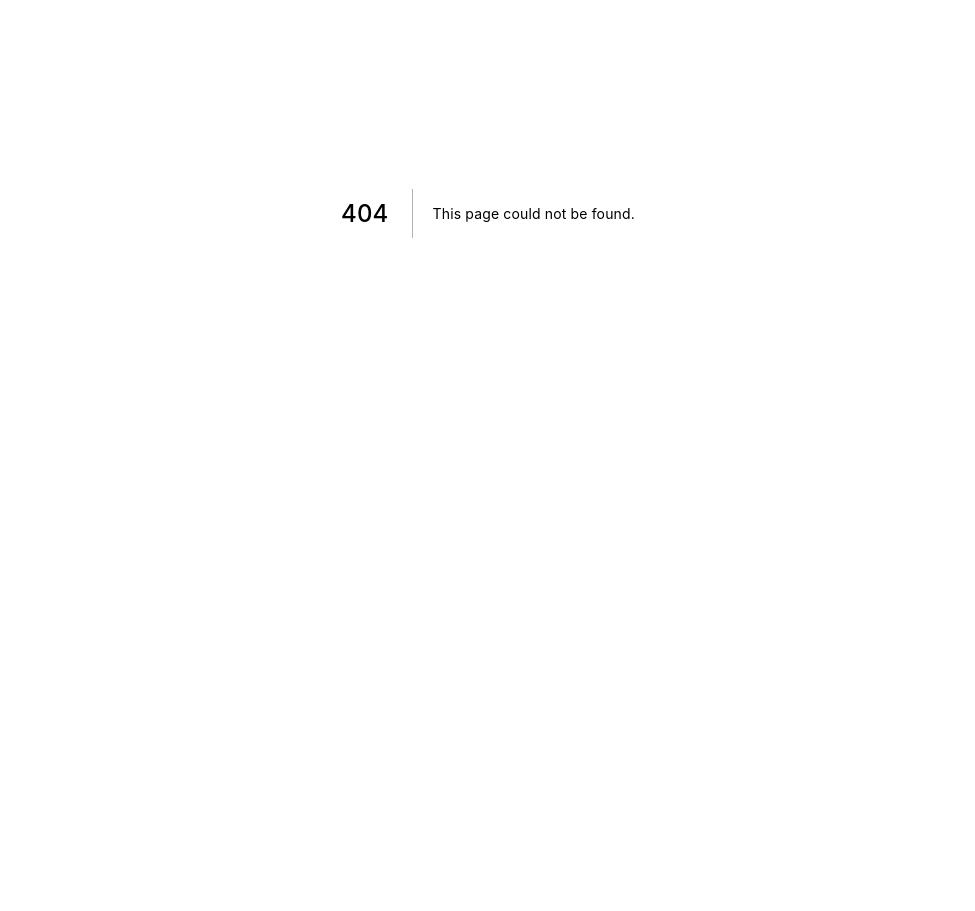
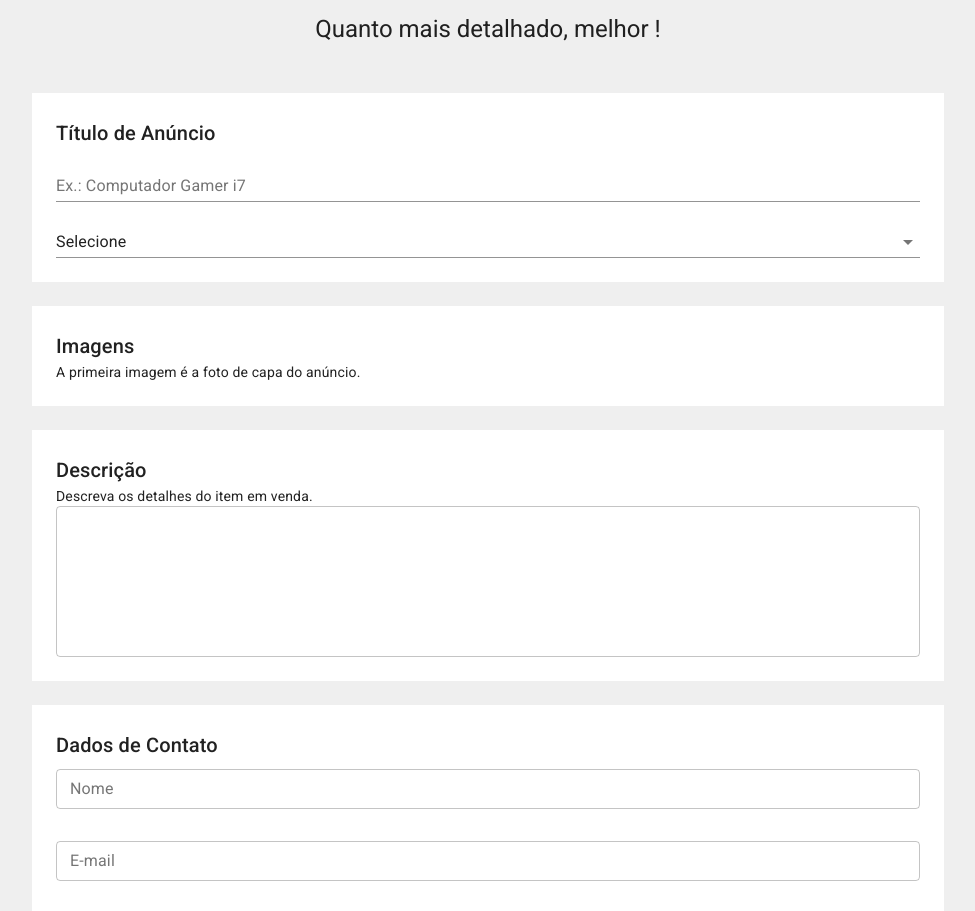
Before and after one commit to bzenky/anunx, a Next.js app: page /user/publish in a window 1280 px wide. Before the commit this address had no page. Shown: the part 187-1098 px from the top of the page, without its empty margins (152-1127 px from the left). Before the commit the page ends 800 px from the top, so only its background shows below. Built offline with nearby package versions, Linux system fonts and the light colour scheme.

Commit message:
adicionando pagina de publicar anuncio

```diff
--- /dev/null
+++ b/pages/user/publish.js
@@ -0,0 +1,135 @@
+import { Box, Button, Container, Select, TextField, Typography } from '@material-ui/core'
+import { makeStyles } from '@material-ui/styles'
+
+import DefaultTemplate from '../../src/templates/Default'
+
+const useStyles = makeStyles((theme) => ({
+  container: {
+    padding: theme.spacing(8, 0, 6),
+  },
+  box: {
+    backgroundColor: theme.palette.background.white,
+    padding: theme.spacing(3),
+  },
+  boxContainer: {
+    marginBottom: theme.spacing(3)
+  },
+  textField: {
+    margin: theme.spacing(1, 0, 3),
+  },
+}))
+
+const Publish = () => {
+  const classes = useStyles()
+
+  return (
+      <DefaultTemplate>
+        <Container maxWidth="sm" className={classes.container}>
+          <Typography component="h1" variant="h2" align="center" color="textPrimary">
+            Publicar Anúncio
+          </Typography>
+          <Typography component="h5" variant="h5" align="center" color="textPrimary">
+            Quanto mais detalhado, melhor !
+          </Typography>
+        </Container>
+
+        <Container maxWidth="md" className={classes.boxContainer}>
+          <Box className={classes.box}>
+            <Typography component="h6" variant="h6" align="left" color="textPrimary">
+              Título de Anúncio
+            </Typography>
+            <TextField
+              label="Ex.: Computador Gamer i7"
+              size="small"
+              fullWidth
+              className={classes.textField}
+            >
+            </TextField>
+
+            <Select
+              native
+              value=""
+              fullWidth
+              onChange={() => {}}
+              inputProps={{
+                name: 'age',
+              }}
+            >
+             <option value="">Selecione</option>
+             <option value={1}>Placa de Vídeo</option>
+             <option value={2}>Teclado Mecânico</option>
+             <option value={3}>X-Tudo</option>
+            </Select>
+          </Box>
+        </Container>
+
+        <Container maxWidth="md" className={classes.boxContainer}>
+          <Box className={classes.box}>
+            <Typography component="h6" variant="h6" align="left" color="textPrimary">
+              Imagens
+            </Typography>
+            <Typography component="div" variant="body2" align="left" color="textPrimary">
+              A primeira imagem é a foto de capa do anúncio.
+            </Typography>
+          </Box>
+        </Container>
+
+        <Container maxWidth="md" className={classes.boxContainer}>
+          <Box className={classes.box}>
+            <Typography component="h6" variant="h6" align="left" color="textPrimary">
+              Descrição
+            </Typography>
+            <Typography component="div" variant="body2" align="left" color="textPrimary">
+              Descreva os detalhes do item em venda.
+            </Typography>
+            <TextField
+              multiline
+              rows={6}
+              variant="outlined"
+              fullWidth
+            />
+          </Box>
+        </Container>
+
+        <Container maxWidth="md" className={classes.boxContainer}>
+          <Box className={classes.box}>
+            <Typography component="h6" variant="h6" align="left" color="textPrimary">
+              Dados de Contato
+            </Typography>
+
+            <TextField
+              label="Nome"
+              size="small"
+              variant="outlined"
+              fullWidth
+              className={classes.textField}
+            />
+            <TextField
+              label="E-mail"
+              size="small"
+              variant="outlined"
+              fullWidth
+              className={classes.textField}
+            />
+            <TextField
+              label="Telefone/Whats"
+              size="small"
+              variant="outlined"
+              fullWidth
+              className={classes.textField}
+            />
+          </Box>
+        </Container>
+
+        <Container maxWidth="md" className={classes.boxContainer}>
+          <Box textAlign="right">
+            <Button variant="contained" color="primary">
+              Publicar Anúncio
+            </Button>
+          </Box>
+        </Container>
+      </DefaultTemplate>
+  )
+}
+
+export default Publish
--- a/src/theme.js
+++ b/src/theme.js
@@ -3,7 +3,11 @@
 const theme = createTheme({
   palette: {
     primary: {
-      main: '#333333'
+      main: '#333333',
+    },
+    background: {
+      default: '#efefef',
+      white: '#fff'
     }
   }
 })
```
